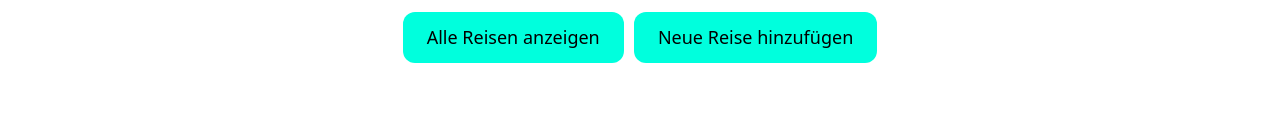
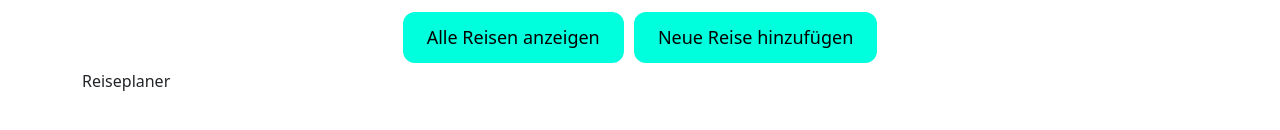
Before and after one commit to blaxxe/reiseplaner, a SvelteKit app: page / in a window 1280 px wide. Shown: the part 394-524 px from the top of the page. Built offline with nearby package versions, Linux system fonts and the light colour scheme.

Commit message:
before_amsti

```diff
--- a/src/routes/+layout.svelte
+++ b/src/routes/+layout.svelte
@@ -5,7 +5,7 @@
 
   <nav class="navbar navbar-expand-lg navbar-dark bg-primary">
     <div class="container-fluid">
-      <a class="navbar-brand" href="#">Reiseplaner</a>
+      <a class="navbar-brand">Reiseplaner</a>
       <button
         class="navbar-toggler"
         type="button"
--- a/src/routes/+page.svelte
+++ b/src/routes/+page.svelte
@@ -6,6 +6,8 @@
       <a class="btn" href="/reisen/create" role="button">Neue Reise hinzufügen</a>
     </div>
   </div>
+
+  <a class="navbar-brand" href="/">Reiseplaner</a>
 
   <style>
     .welcome-text {
--- a/src/routes/reisen/[reise_id]/+page.server.js
+++ b/src/routes/reisen/[reise_id]/+page.server.js
@@ -16,7 +16,9 @@
     }
     console.log('Reise found:', reise);  // Logge die gefundenen Reise-Daten
     return {
-      reise,  // Übergabe der Reise-Daten an die Seite
+      props: {
+        reise,  // Übergabe der Reise-Daten an die Seite
+      }
     };
   } catch (error) {
     console.error('Fehler beim Laden der Reise:', error.message);
```
